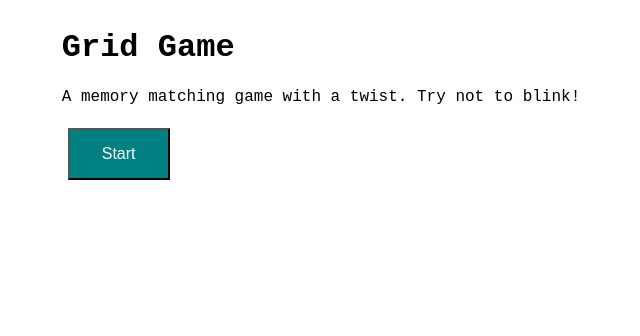
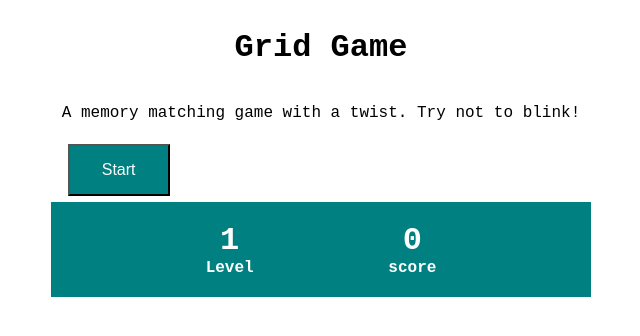
Before and after one commit to angelaw7/MemoryBlinkr, a Flask app: page /grid-game in a window 1280 px wide. Shown: the top 336 px of the page, without its empty margins (319-959 px from the left). Run offline with Flask 3, Linux system fonts and the light colour scheme.

Commit message:
Add metrics bar

```diff
--- a/templates/index.html
+++ b/templates/index.html
@@ -3,14 +3,28 @@
 <body>
     <div>
         <div class="body-container">
-            <div id="start-box" class="start_box">
-                <h1> Grid Game</h1>
+            <h1> Grid Game</h1>
+            <div id="start_box" class="start_box">
                 <p> A memory matching game with a twist. Try not to blink!</p>
                 <button class="btn" id="start_btn">Start</button>
             </div>
+            <div>
+                <div class="player_metrics hide">
+                    <div class="metric">
+                        <div class="metric_num">1</div>
+                        <div class="metric_text">Level</div>
+                    </div>
+                    <div class="metric">
+                        <div class="metric_num">0</div>
+                        <div class="metric_text">score</div>
+                    </div>
+                </div>
+                <div id="grid_container" class="hide">
+
+                </div>
+            </div>
         </div>
     </div>
-    <div id="grid_container" class="hide"></div>
 </body>
 
 <script>
@@ -19,9 +33,8 @@
     const grid_width = 500;
 
     let level = 1;
-    start_page = document.getElementById("start-box");
     start_btn.addEventListener("click", (event) => {
-        start_page.classList.add("hide");
+        start_btn.classList.add("hide");
         newGame();
         grid_container.classList.remove("hide");
     });
@@ -89,7 +102,7 @@
         original_grid = expected_grid;
         grid_container.appendChild(g);
 
-      awaitBlink();
+        awaitBlink();
 
         async function awaitBlink() {
             await fetch("/await-blink", {
@@ -138,8 +151,11 @@
         grid_container.appendChild(submitButton);
 
         submitButton.addEventListener("click", () => {
-            user_grid = blank_grid;
+            user_grid = blank_grid
+            let score = document.getElementById('score')
             compareGrids().then((res) => {
+                score_val = parseInt(score.innerText) + res
+                score.innerHTML = score_val.toString()
                 console.log(res * 100); // score
             });
         });
@@ -194,13 +210,13 @@
         font-size: 16px;
         font-weight: 200;
         margin: 6px;
-        cursor:pointer;
+        cursor: pointer;
     }
 
     .btn:hover {
         background-color: #333;
         transition: 0.3s;
-        cursor:pointer;
+        cursor: pointer;
     }
 
 
@@ -258,6 +274,28 @@
     .hide {
         display: none;
     }
+
+    .player_metrics {
+        width: 500px;
+        background-color: teal;
+        padding: 20px;
+        display: flex;
+        flex-direction: row;
+        justify-content: space-evenly;
+        font-weight: bold;
+        color: white;
+    }
+
+    .metric {
+        display: flex;
+        flex-direction: column;
+        justify-content: center;
+        align-items: center;
+    }
+
+    .metric_num {
+        font-size: 2rem;
+    }
 </style>
 
 </html>
```
